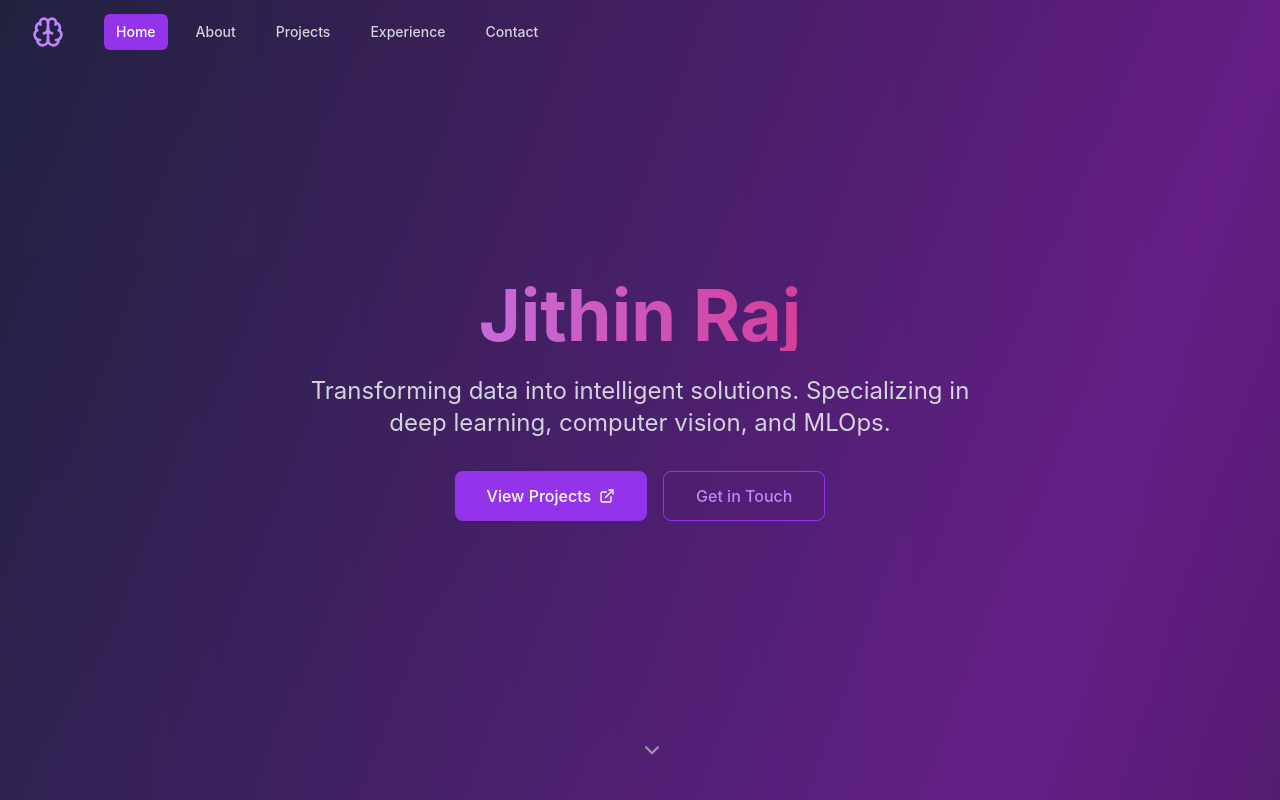
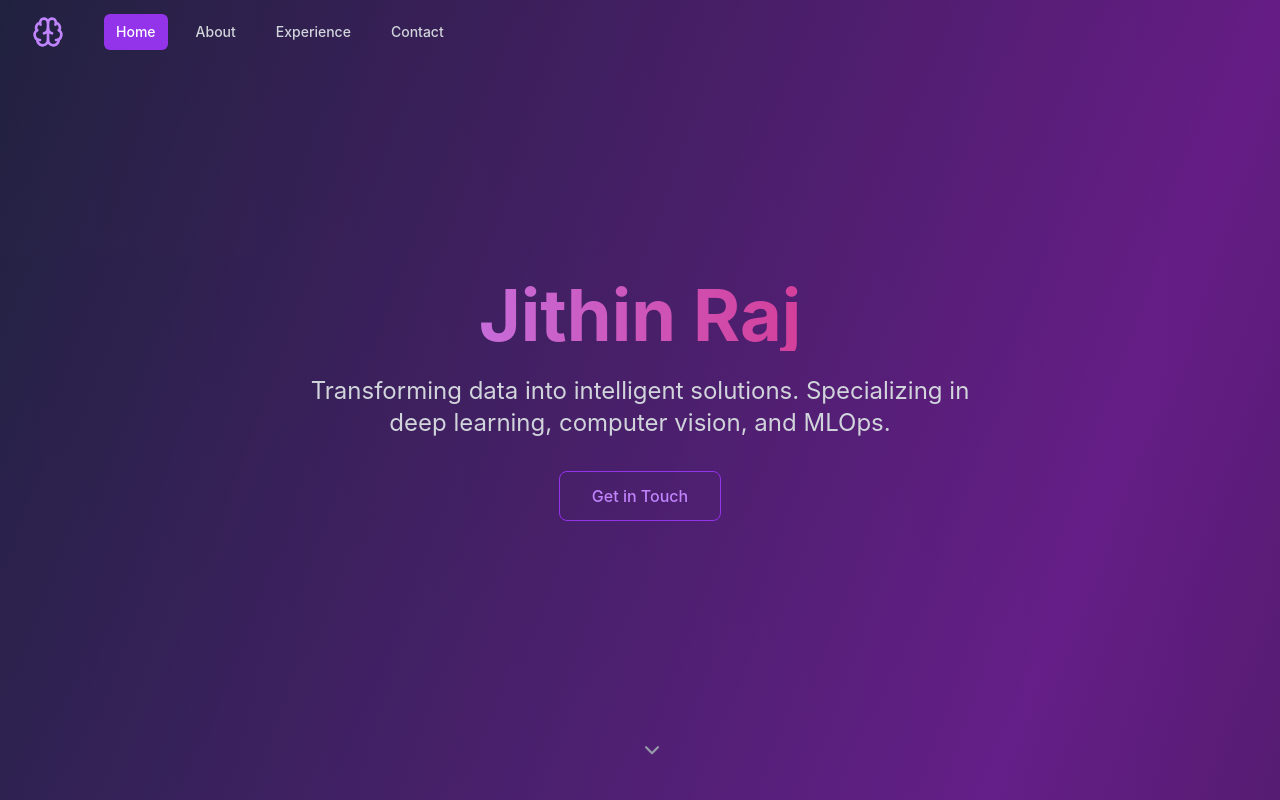
Before and after one commit to jithinongithub/my-portfolio, a React (Vite) app: page / in a window 1280 px wide. Shown: the top 800 px of the page. Built offline with nearby package versions, Linux system fonts and the light colour scheme.

Commit message:
Remove projects

```diff
--- a/src/App.tsx
+++ b/src/App.tsx
@@ -1,5 +1,5 @@
 import React, { useState, useEffect } from 'react';
-import { Github, Linkedin, Mail, ExternalLink, Brain, Database, TrendingUp, ChevronDown, Menu, X } from 'lucide-react';
+import { Github, Linkedin, Mail, Brain, Database, TrendingUp, ChevronDown, Menu, X } from 'lucide-react';
 
 // interface Project {
 //   title: string;
@@ -100,7 +100,7 @@ const MLPortfolio: React.FC = () => {
     }
   ];
 
-  const sections: SectionId[] = ['home', 'about', 'projects', 'experience', 'contact'];
+  const sections: SectionId[] = ['home', 'about', 'experience', 'contact'];
 
   const scrollToSection = (sectionId: SectionId): void => {
     const element = document.getElementById(sectionId);
@@ -188,12 +188,12 @@ const MLPortfolio: React.FC = () => {
             Transforming data into intelligent solutions. Specializing in deep learning, computer vision, and MLOps.
           </p>
           <div className="flex flex-col sm:flex-row gap-4 justify-center">
-            <button
+            {/* <button
               onClick={() => scrollToSection('projects')}
               className="bg-purple-600 hover:bg-purple-700 text-white px-8 py-3 rounded-lg font-medium transition-colors flex items-center justify-center gap-2"
             >
               View Projects <ExternalLink className="h-4 w-4" />
-            </button>
+            </button> */}
             <button
               onClick={() => scrollToSection('contact')}
               className="border border-purple-600 hover:bg-purple-600 text-purple-400 hover:text-white px-8 py-3 rounded-lg font-medium transition-colors"
```
